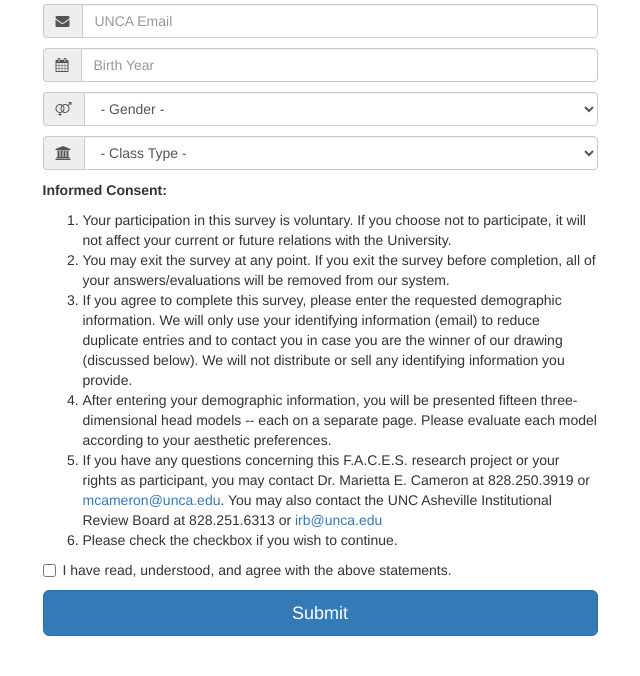
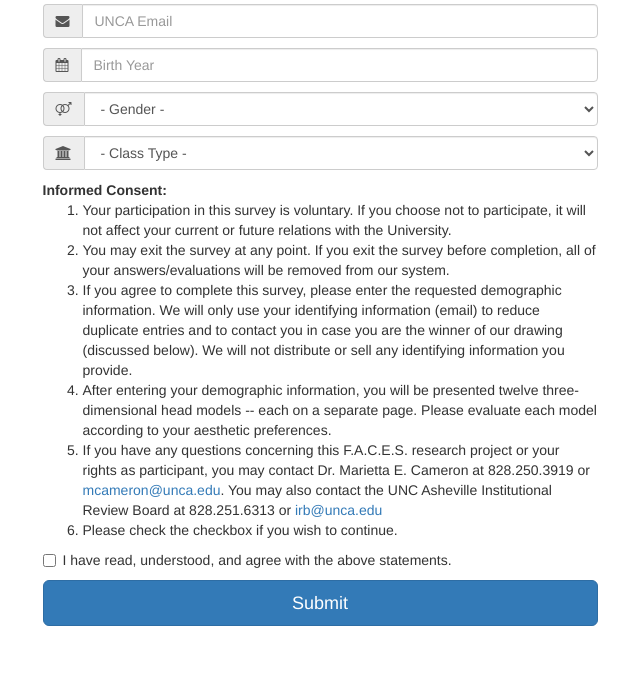
Before and after one commit to jstern103/FacesCorrelation, a PHP site: page / in a window 1280 px wide. Shown: the part 226-902 px from the top of the page, without its empty margins (320-960 px from the left). After the commit the page ends 852 px from the top, so only its background shows below. Run offline with PHP 8.4, Linux system fonts and the light colour scheme; a stand-in replaces the project's code that opens the database connection; some libraries are stand-ins or nearby versions.

Commit message:
Code cleanup

```diff
--- a/facesSurvey/complete.php
+++ b/facesSurvey/complete.php
@@ -82,7 +82,7 @@ else
                     Thank you for participating!
                 </div>
             </div>
-
+        </div>
         <script src="https://ajax.googleapis.com/ajax/libs/jquery/1.11.3/jquery.min.js"></script>
         <script src="https://maxcdn.bootstrapcdn.com/bootstrap/3.3.6/js/bootstrap.min.js" integrity="sha384-0mSbJDEHialfmuBBQP6A4Qrprq5OVfW37PRR3j5ELqxss1yVqOtnepnHVP9aJ7xS" crossorigin="anonymous"></script>
     </body>
--- a/facesSurvey/exit.php
+++ b/facesSurvey/exit.php
@@ -52,7 +52,7 @@ session_destroy();
                     Your data has been throw away. If this was done in error, or you wish to retake the survey. You may <a href="index.php">go back</a> and begin the process again.
                 </div>
             </div>
-
+        </div>
         <script src="https://ajax.googleapis.com/ajax/libs/jquery/1.11.3/jquery.min.js"></script>
         <script src="https://maxcdn.bootstrapcdn.com/bootstrap/3.3.6/js/bootstrap.min.js" integrity="sha384-0mSbJDEHialfmuBBQP6A4Qrprq5OVfW37PRR3j5ELqxss1yVqOtnepnHVP9aJ7xS" crossorigin="anonymous"></script>
     </body>
--- a/facesSurvey/index.php
+++ b/facesSurvey/index.php
@@ -101,16 +101,14 @@ if (isset($_POST['submit']))
                         <span class="help-block"></span>
 
                         <strong>Informed Consent:</strong>
-           <p>
                         <ol>
                             <li>Your participation in this survey is voluntary. If you choose not to participate, it will not affect your current or future relations with the University.</li>
                             <li>You may exit the survey at any point. If you exit the survey before completion, all of your answers/evaluations will be removed from our system.</li>
                             <li>If you agree to complete this survey, please enter the requested demographic information. We will only use your identifying information (email) to reduce duplicate entries and to contact you in case you are the winner of our drawing (discussed below). We will not distribute or sell any identifying information you provide.</li>
-                    <li>After entering your demographic information, you will be presented fifteen three-dimensional head models -- each on a separate page.  Please evaluate each model according to your aesthetic preferences.</li>
+                            <li>After entering your demographic information, you will be presented twelve three-dimensional head models -- each on a separate page.  Please evaluate each model according to your aesthetic preferences.</li>
                             <li>If you have any questions concerning this F.A.C.E.S. research project or your rights as participant, you may contact Dr. Marietta E. Cameron at 828.250.3919 or <a href="mailto:mcameron@unca.edu">mcameron@unca.edu</a>. You may also contact the UNC Asheville Institutional Review Board at 828.251.6313 or <a href="mailto:irb@unca.edu">irb@unca.edu</a></li>
-                    <li>Please check the checkbox if you wish to continue.
+                            <li>Please check the checkbox if you wish to continue.</li>
                         </ol>
-            </p>
                         <div class="checkbox">
                             <label>
                                 <input type="checkbox" name="agreement" required> I have read, understood, and agree with the above statements.
@@ -122,7 +120,7 @@ if (isset($_POST['submit']))
                     </form>
                 </div>
             </div>
-
+        </div>
         <script src="https://ajax.googleapis.com/ajax/libs/jquery/1.11.3/jquery.min.js"></script>
         <script src="https://maxcdn.bootstrapcdn.com/bootstrap/3.3.6/js/bootstrap.min.js" integrity="sha384-0mSbJDEHialfmuBBQP6A4Qrprq5OVfW37PRR3j5ELqxss1yVqOtnepnHVP9aJ7xS" crossorigin="anonymous"></script>
     </body>
--- a/facesSurvey/sliders.css
+++ b/facesSurvey/sliders.css
@@ -68,6 +68,7 @@ input[type=range]::-moz-range-thumb {
 input[type=range]:focus {
     outline: none;
 }
+
 input[type=range]:focus::-webkit-slider-thumb:after {
     position: absolute;
     top: -35px;
@@ -80,6 +81,7 @@ input[type=range]:focus::-webkit-slider-thumb:after {
     padding: 5px 10px;
     border: 2px solid #555;
 }
+
 input[type=range]:focus::-ms-thumb:after {
     position: absolute;
     top: -35px;
@@ -91,6 +93,7 @@ input[type=range]:focus::-ms-thumb:after {
     padding: 5px 10px;
     border: 2px solid #555;
 }
+
 input[type=range]:focus::-moz-range-thumb:after {
     position: absolute;
     top: -35px;
```
Also changed, not shown: facesSurvey/survey.php (+4 -9 lines). Lines whose indentation alone changed are shown as unchanged.
